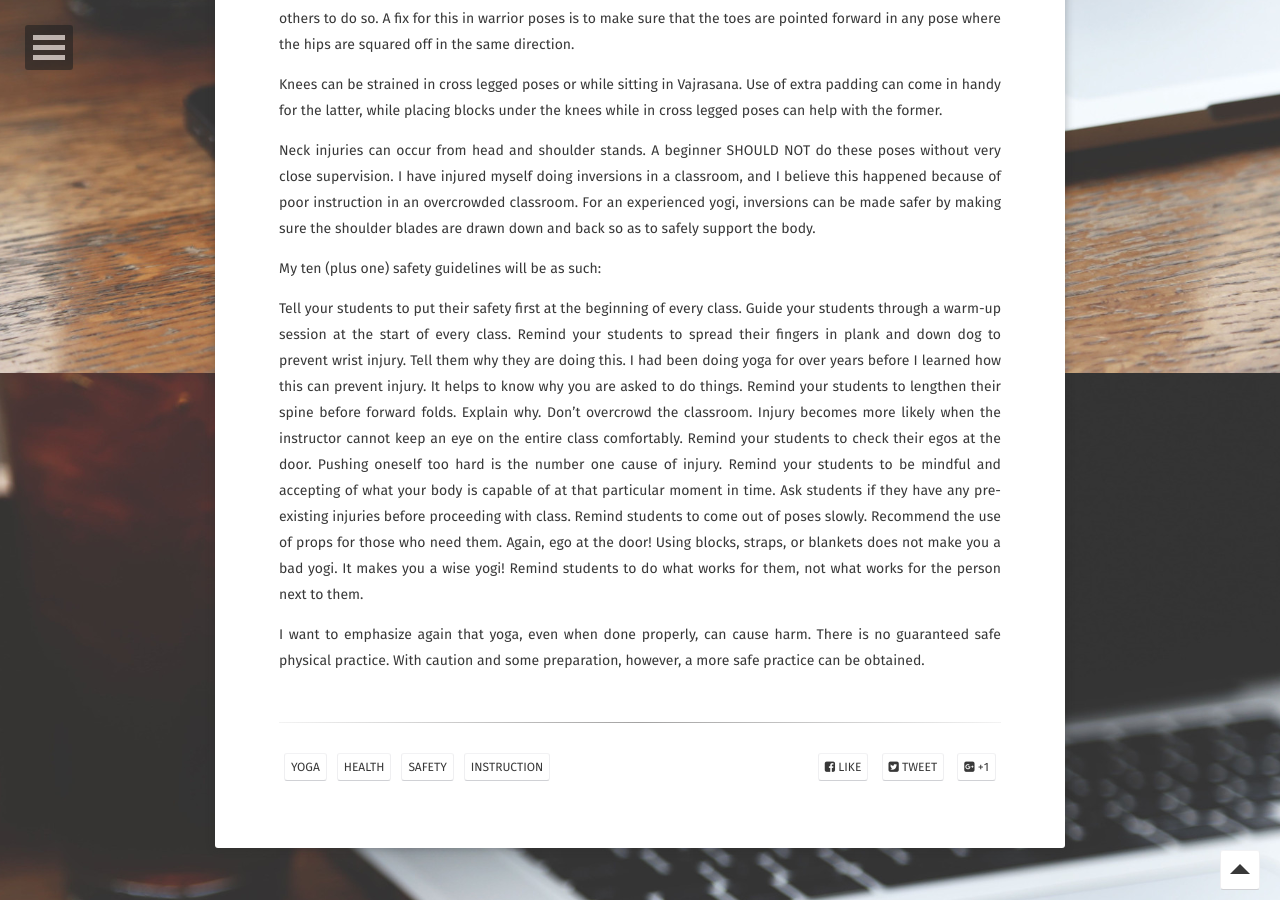
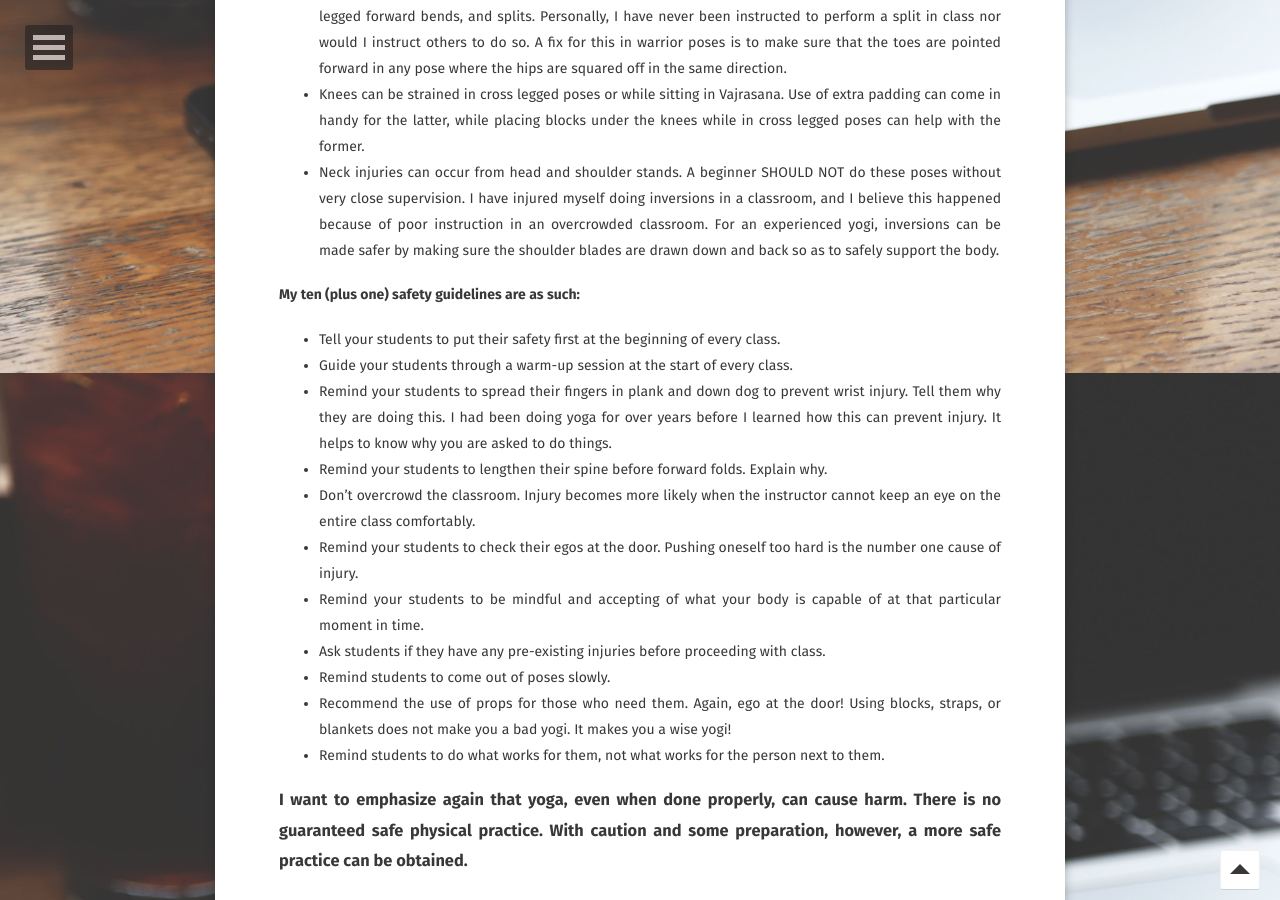
Before and after one commit to anthonybradshaw/anthonybradshaw.github.io, a Jekyll site: the page built from _posts/2016-11-10-yoga-essay-safety.md, in a window 1280 px wide and 900 px high, scrolled down 2327 px. Built offline with Jekyll 4.4.1, drawn with Linux system fonts in a browser that asks for light colours; some web fonts are replaced; some of the changed text lies outside the part shown.

Commit message:
updated posts

```diff
--- a/_posts/2016-11-10-yoga-essay-safety.md
+++ b/_posts/2016-11-10-yoga-essay-safety.md
@@ -9,73 +9,50 @@ comments: true
 
 
 
-It is my belief that there is no such thing as a completely safe yoga practice. While I do not possess a teacher certification yet, I have had the pleasure of taking several courses that were intended for teachers, and have gained much knowledge I hope to use in the future in regards to safety while practicing asanas. I have also studied the ways in which one can be injured doing many asanas. My studies have shown that some beginner classes and most intermediate to advanced courses have poses that be dangerous. Furthermore, any student who chooses to push themselves too far can effectively put themselves at risk for injury in almost any pose, so really, there is no way to guarantee a class will be safe for every student in a classroom.
-
+### It is my belief that there is no such thing as a completely safe yoga practice.
+While I do not possess a teacher certification yet, I have had the pleasure of taking several courses that were intended for teachers, and have gained much knowledge I hope to use in the future in regards to safety while practicing asanas. I have also studied the ways in which one can be injured doing many asanas. My studies have shown that some beginner classes and most intermediate to advanced courses have poses that be dangerous. Furthermore, any student who chooses to push themselves too far can effectively put themselves at risk for injury in almost any pose, so really, there is no way to guarantee a class will be safe for every student in a classroom.
 
 There are several ways a teacher can reduce risk of injury, however. I have overheard Max Strom, a yogi I have studied under, say in several classrooms across the United States of America that he would like you to work at or around 80 percent maximal effort. During a weekend intensive, he spoke at length about injury. He explained that most injuries in yoga class occur from a teacher telling a student to go further, stretch farther. He has seen instructors physically push student’s limbs into positions. He said that this should never be necessary. I agree with Max on this point. Max, having taught in Los Angeles, had many stories about students who were coming to yoga class to help heal an injury. Specifically, he spoke of ballet dancers, athletes and such. He said that to take a student who comes to yoga class to heal an injury, and then to injure them in the process, is an awful thing to do and that injury prevention should be the foremost thought in the instructor’s mind when teaching asanas.
 
-
 I think there is a wealth of value in emphasizing the importance of safety in every class taught. Hearing Max Strom’s personal account of his groin injury, and how it took several years to fully heal, was a significant memory for me and influenced how I go about my practice. A student won’t necessarily have a realistic outlook of what an injury will do to them. I still have a scar on my back from when I attempted to do a wall-assisted inversion and cut myself on the wall from sliding down it versus coming off of it. I wasn’t taught how to do a wall stand appropriately at the time. A little cautionary tale can go a long way to help prevent injury.
-
 
 In my research, I came across an interview with a yoga instructor from New York who was well respected for teaching in such a way that his classes are considered very suitable for treatment of injury and safety. In this interview, the instructor spoke of how even a prolonged, safe yoga practice can cause deterioration of joints and ligaments over time. After over ten years of teaching, he had to get an operation on his spine to correct damage done from prolonged practice. This further proves that there is no entirely safe yoga practice, even when approached with the utmost care.
 
-
 Still, there are ways to reduce injury. As a teacher, one should ensure that their students are appropriately dressed with clothing that allows for free movement without restriction. A warm up is always necessary before moving into difficult or challenging asanas, and an instructor should guide their class through easy movements and breathing practice before picking up the pace.
-
 
 An instructor should keep a watchful eye on students, especially those they can recognize as beginners. They should also watch for signs of struggle or pain in the practitioner’s face. An instructor should ensure their students are properly hydrated, particularly if you are teaching a hot or bikram type class.
 
-
 In regards to watching the exertion levels of your students in class, I believe Max Strom is extremely good at this. Several times throughout my training he pointed out that most of us in the class looked like we were angry. He would say things like “Why do you all look so angry? Are you trying your hardest? Don’t do that. Relax. Smile. Remember to breathe! This is a breathing practice with asanas tied in to it, not an asana practice with breathing tied in. Put pranayama first, asanas second while you are here.” Reminding his students that yoga is not a battle, (except with competitive yoga, which is an entirely different story and highly controversial,) seemed very effective at keeping strain down in the classroom, both mentally and physically. A student will frequently forget to monitor themselves when in the act of asanas, so it is important to watch themselves for them.
 
+#### There are certain areas of the body that tend to get injured more often than others in yoga practice. There are ways to reduce injury in these places:
 
-There are certain areas of the body that tend to get injured more often than others in yoga practice. There are ways to reduce injury in these places:.
+<ul>
+	<li>Wrist injuries are common in yoga, and can be prevented by spreading one’s weight when in plank, downward dog, and other asanas where one puts weight on the wrists by spreading your fingers and dispersing your weight through the fingers and palms.</li>
+	<li>Elbow injuries can occur from improper chaturanga. To prevent this, instruct the student to keep their elbows tucked in as they lower down. This is a natural range of motion for the arms and elbows. Do not allow students to bow out their elbows when lowering down.</li>
+	<li>Shoulders can be damaged by raising them up too close to the ears during poses like upward facing dog. Instruct students to relax the shoulders, moving them down and back. I personally find that being reminded to do this several times in a 60-90 minute class is frequently necessary.</li>
+	<li>Intercostal muscles between the ribs can be bruised during twists. In order to prevent this, instruct the student to lengthen the spine by imagining a string at the top of your head pulling you upwards. Do this before entering into a twist. Placing the palm of your hand on top of the student’s head and asking them to push upwards gently against the palm is also a good way to accomplish this requirement.</li>
+	<li>Lower back pain is the most commonly cited pain area or injury in yoga practice. This is frequently due to rounding of the spine during forward folds and downward dog. In order to prevent this, again, instruct the student to lengthen the spine before entering into these poses. The string technique works well. I have also had an instructor gently place the palm of their hand on the crown of my head and instruct me to push gently up against the palm. This was extremely effective for me and I intend to use it in the classroom.</li>
+	<li>Hamstrings are a problem area for practitioners who sit in front of a desk or have other non-mobile jobs. The hamstrings can be injured in forward folds. A good way to warm up the hamstrings is to do downward dog or lunges. Warming up the muscles with a soft stretch such as down dog will allow for a safer continued practice.</li>
+	<li>Hips can be injured by overextending their range of motion through poses such as warrior poses, wide legged forward bends, and splits. Personally, I have never been instructed to perform a split in class nor would I instruct others to do so. A fix for this in warrior poses is to make sure that the toes are pointed forward in any pose where the hips are squared off in the same direction.</li>
+	<li>Knees can be strained in cross legged poses or while sitting in Vajrasana. Use of extra padding can come in handy for the latter, while placing blocks under the knees while in cross legged poses can help with the former.</li>
+	<li>Neck injuries can occur from head and shoulder stands. A beginner SHOULD NOT do these poses without very close supervision. I have injured myself doing inversions in a classroom, and I believe this happened because of poor instruction in an overcrowded classroom. For an experienced yogi, inversions can be made safer by making sure the shoulder blades are drawn down and back so as to safely support the body.</li>
+</ul>
 
 
-Wrist injuries are common in yoga, and can be prevented by spreading one’s weight when in plank, downward dog, and other asanas where one puts weight on the wrists by spreading your fingers and dispersing your weight through the fingers and palms.
+#### My ten (plus one) safety guidelines are as such:
 
+<ul>
+	<li>Tell your students to put their safety first at the beginning of every class.</li>
+	<li>Guide your students through a warm-up session at the start of every class.</li>
+	<li>Remind your students to spread their fingers in plank and down dog to prevent wrist injury. Tell them why they are doing this. I had been doing yoga for over years before I learned how this can prevent injury. It helps to know why you are asked to do things.</li>
+	<li>Remind your students to lengthen their spine before forward folds. Explain why.</li>
+	<li>Don’t overcrowd the classroom. Injury becomes more likely when the instructor cannot keep an eye on the entire class comfortably.</li>
+	<li>Remind your students to check their egos at the door. Pushing oneself too hard is the number one cause of injury. </li>
+	<li>Remind your students to be mindful and accepting of what your body is capable of at that particular moment in time.</li>
+	<li>Ask students if they have any pre-existing injuries before proceeding with class.</li>
+	<li>Remind students to come out of poses slowly.</li>
+	<li>Recommend the use of props for those who need them. Again, ego at the door! Using blocks, straps, or blankets does not make you a bad yogi. It makes you a wise yogi!</li>
+	<li>Remind students to do what works for them, not what works for the person next to them.</li>
+</ul>
 
-Elbow injuries can occur from improper chaturanga. To prevent this, instruct the student to keep their elbows tucked in as they lower down. This is a natural range of motion for the arms and elbows. Do not allow students to bow out their elbows when lowering down.
-
-
-Shoulders can be damaged by raising them up too close to the ears during poses like upward facing dog. Instruct students to relax the shoulders, moving them down and back. I personally find that being reminded to do this several times in a 60-90 minute class is frequently necessary.
-
-
-Intercostal muscles between the ribs can be bruised during twists. In order to prevent this, instruct the student to lengthen the spine by imagining a string at the top of your head pulling you upwards. Do this before entering into a twist. Placing the palm of your hand on top of the student’s head and asking them to push upwards gently against the palm is also a good way to accomplish this requirement.
-
-
-Lower back pain is the most commonly cited pain area or injury in yoga practice. This is frequently due to rounding of the spine during forward folds and downward dog. In order to prevent this, again, instruct the student to lengthen the spine before entering into these poses. The string technique works well. I have also had an instructor gently place the palm of their hand on the crown of my head and instruct me to push gently up against the palm. This was extremely effective for me and I intend to use it in the classroom.
-
-
-Hamstrings are a problem area for practitioners who sit in front of a desk or have other non-mobile jobs. The hamstrings can be injured in forward folds. A good way to warm up the hamstrings is to do downward dog or lunges. Warming up the muscles with a soft stretch such as down dog will allow for a safer continued practice.
-
-
-Hips can be injured by overextending their range of motion through poses such as warrior poses, wide legged forward bends, and splits. Personally, I have never been instructed to perform a split in class nor would I instruct others to do so. A fix for this in warrior poses is to make sure that the toes are pointed forward in any pose where the hips are squared off in the same direction.
-
-
-Knees can be strained in cross legged poses or while sitting in Vajrasana. Use of extra padding can come in handy for the latter, while placing blocks under the knees while in cross legged poses can help with the former.
-
-
-Neck injuries can occur from head and shoulder stands. A beginner SHOULD NOT do these poses without very close supervision. I have injured myself doing inversions in a classroom, and I believe this happened because of poor instruction in an overcrowded classroom. For an experienced yogi, inversions can be made safer by making sure the shoulder blades are drawn down and back so as to safely support the body.
-
-
-My ten (plus one) safety guidelines will be as such:
-
-
-Tell your students to put their safety first at the beginning of every class.
-Guide your students through a warm-up session at the start of every class.
-Remind your students to spread their fingers in plank and down dog to prevent wrist injury. Tell them why they are doing this. I had been doing yoga for over years before I learned how this can prevent injury. It helps to know why you are asked to do things.
-Remind your students to lengthen their spine before forward folds. Explain why.
-Don’t overcrowd the classroom. Injury becomes more likely when the instructor cannot keep an eye on the entire class comfortably.
-Remind your students to check their egos at the door. Pushing oneself too hard is the number one cause of injury.
-Remind your students to be mindful and accepting of what your body is capable of at that particular moment in time.
-Ask students if they have any pre-existing injuries before proceeding with class.
-Remind students to come out of poses slowly.
-Recommend the use of props for those who need them. Again, ego at the door! Using blocks, straps, or blankets does not make you a bad yogi. It makes you a wise yogi!
-Remind students to do what works for them, not what works for the person next to them.
-
-
-
-
-I want to emphasize again that yoga, even when done properly, can cause harm. There is no guaranteed safe physical practice. With caution and some preparation, however, a more safe practice can be obtained.
+### I want to emphasize again that yoga, even when done properly, can cause harm. There is no guaranteed safe physical practice. With caution and some preparation, however, a more safe practice can be obtained.
```
Also changed, not shown: _posts/2016-11-10-yoga-essay-ethics.md (+35 -44 lines).
